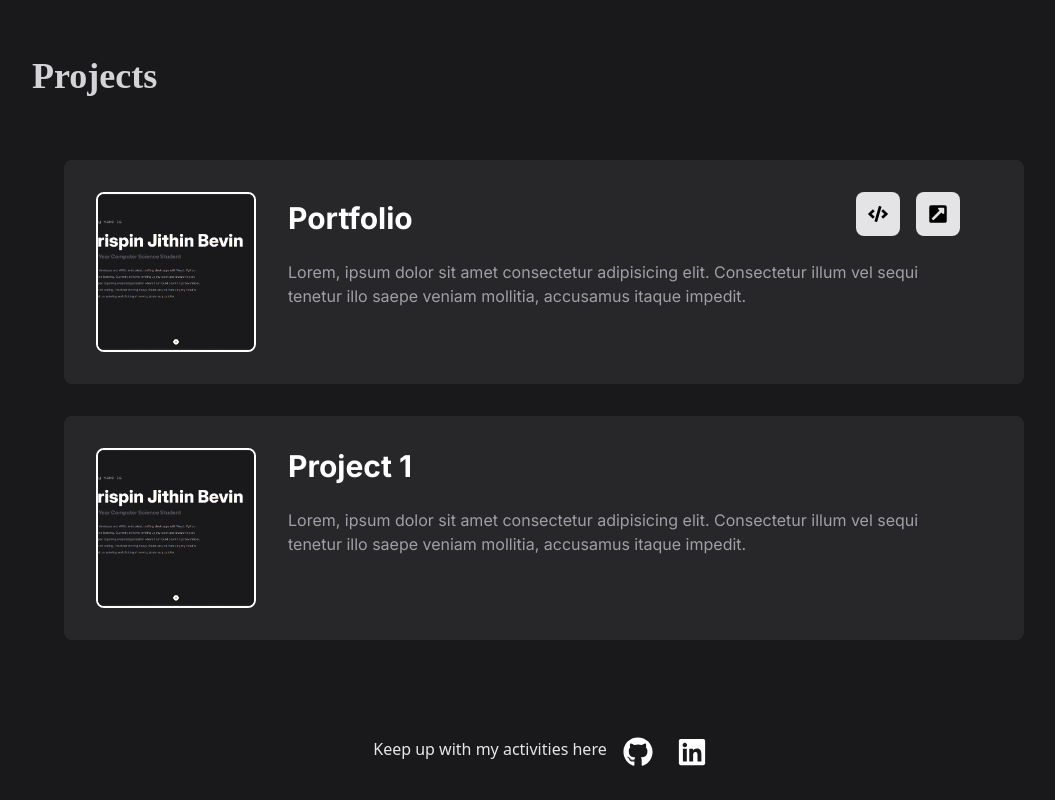
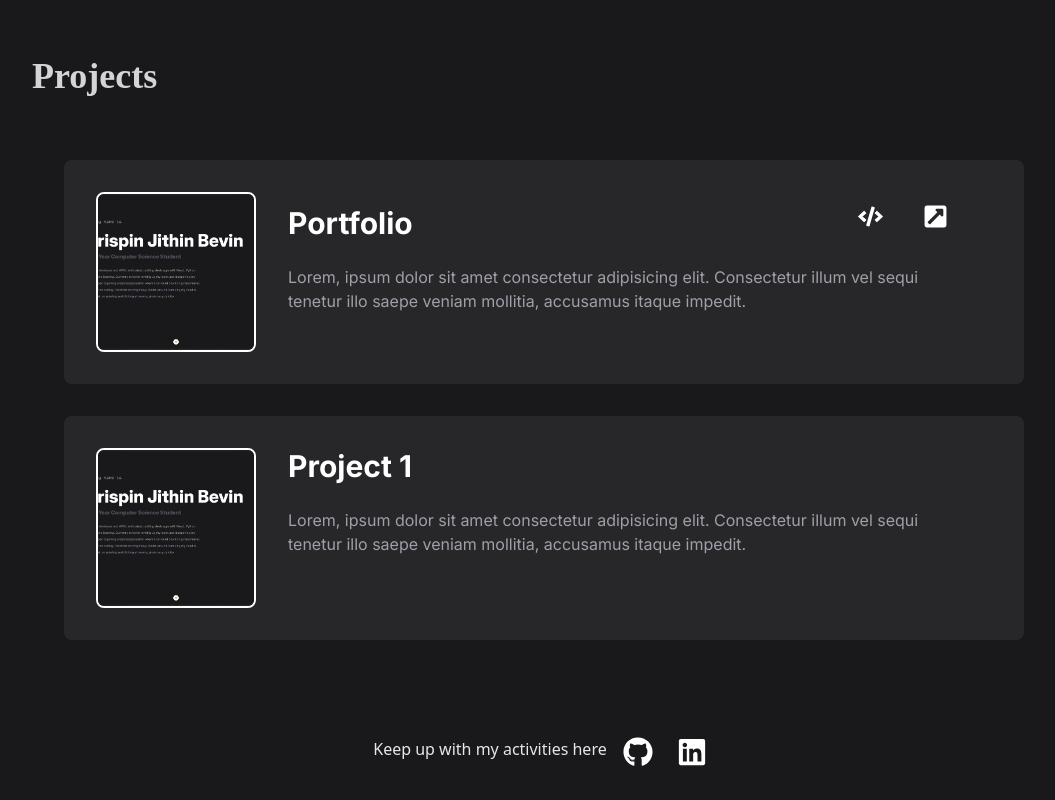
Before and after one commit to crispinbevin/portfolio, a React (Vite) app: page / in a window 1280 px wide. Shown: the part 1530-2330 px from the top of the page, without its empty margins (96-1151 px from the left). Built offline with nearby package versions, Linux system fonts and the light colour scheme; a web font is replaced by a local one.

Commit message:
improved link buttons

```diff
--- a/src/App.jsx
+++ b/src/App.jsx
@@ -151,13 +151,14 @@ function App() {
                           <h1 className="font-inter font-bold text-3xl self-end max-sm:self-start">{project.title}</h1>
                           <div className="flex gap-4 max-sm:gap-2">
                             {project.appLink && (
-                              <a href={project.codeLink} className='p-3 rounded-lg bg-zinc-200 text-black   hover:text-zinc-500 transition-colors duration-200'>
-                                <FaCode size={20}/>
+                              <a href={project.codeLink} className='p-3 rounded-lg text-white   hover:text-zinc-500 transition-colors duration-200'>
+
+                                <FaCode size={25}/>
                               </a>
                             )}
                             {project.codeLink && (
-                              <a href={project.appLink} className='p-3 rounded-lg bg-zinc-200 text-black  hover:text-zinc-500 transition-colors duration-200'>
-                                <FaExternalLinkSquareAlt size={20}/>
+                              <a href={project.appLink} className='p-3 rounded-lg text-white  hover:text-zinc-500 transition-colors duration-200'>
+                                <FaExternalLinkSquareAlt size={25}/>
                               </a>
                             )}
                           </div>
```
